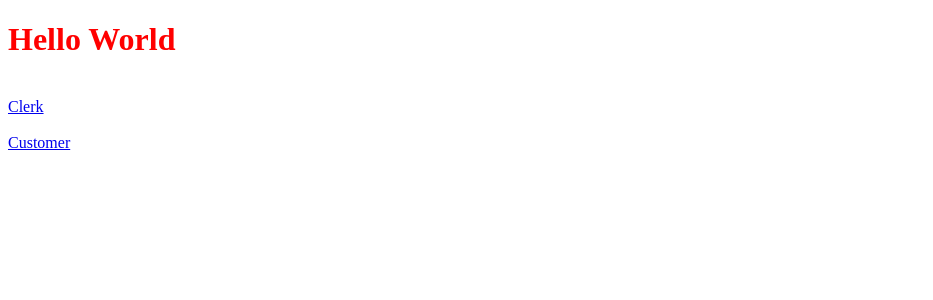
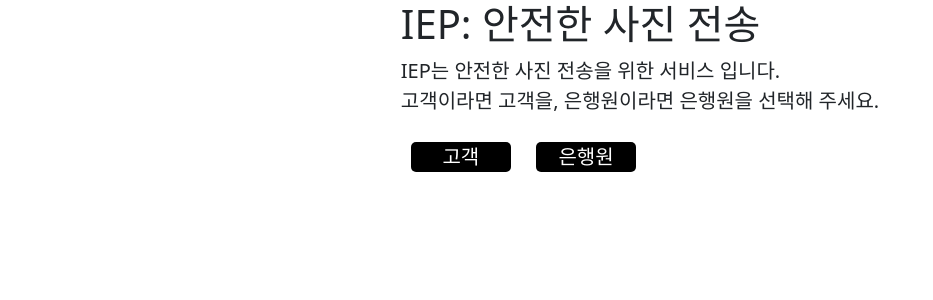
Before and after one commit to CAUIEP/ImageEncryption, a Django app: page / in a window 1280 px wide. Shown: the top 300 px of the page, without its empty margins (0-933 px from the left). Run offline with Django 3.2, Linux system fonts and the light colour scheme; some libraries are stand-ins or nearby versions.

Commit message:
trial for home

```diff
--- a/IEP/IEP/static/css/home.css
+++ b/IEP/IEP/static/css/home.css
@@ -1,3 +1,30 @@
-h1 {
-    color:red;
+
+
+.btn-selection {
+    display: inline-block;
+    margin: 10px;
+    border-radius: 5px;
+    width: 100px;
+    background: black;
+    height: 30px;
+    text-decoration: none;
+    color: white;
+    text-align: center;
 }
+
+.customer:hover {
+    background: red;
+}
+
+.clerk:hover {
+    background: blue;
+}
+
+.cover {
+    display:flex;
+    width: 100%;
+    height: 100%;
+    flex-direction: column;
+    justify-content: center;
+    align-items: center;
+}
--- a/IEP/IEP/templates/home.html
+++ b/IEP/IEP/templates/home.html
@@ -1,21 +1,42 @@
-<!DOCTYPE html>
-<html lang="en">
-<head>
-    <meta charset="UTF-8">
-    <meta http-equiv="X-UA-Compatible" content="IE=edge">
-    <meta name="viewport" content="width=device-width, initial-scale=1.0">
-    <title>HomePage</title>
-    <link rel="stylesheet" href="/static/css/home.css">
-</head>
-<body>
+{% load static %}
 
-    <h1>Hello World</h1>
+<!doctype html>
+<html lang="en" class="h-100">
+  <head>
+    <meta charset="utf-8">
+    <meta name="viewport" content="width=device-width, initial-scale=1">
+    <meta name="description" content="">
+    <meta name="author" content="Mark Otto, Jacob Thornton, and Bootstrap contributors">
+    <meta name="generator" content="Hugo 0.83.1">
+    <title>IEP</title>
 
-    <br>
-    <a href="{% url "Clerk:clerk_home" %}">Clerk</a>
+    <link rel="stylesheet" href="{% static '/css/home.css' %}">
+    <link href="https://cdn.jsdelivr.net/npm/bootstrap@5.0.1/dist/css/bootstrap.min.css" rel="stylesheet" integrity="sha384-+0n0xVW2eSR5OomGNYDnhzAbDsOXxcvSN1TPprVMTNDbiYZCxYbOOl7+AMvyTG2x" crossorigin="anonymous">
 
-    <br><br>
-    <a href="{% url "Customer:customer_home" %}">Customer</a>
 
-</body>
+
+    <!-- Custom styles for this template -->
+  </head>
+  <body>
+
+        <div class="cover">
+            <main class="px-3">
+                <h1>IEP: 안전한 사진 전송</h1>
+                <p class="lead">IEP는 안전한 사진 전송을 위한 서비스 입니다.<br>
+                    고객이라면 고객을, 은행원이라면 은행원을 선택해 주세요.
+                </p>
+                <p class="lead">
+
+                    <a href="{% url 'Customer:customer_home' %}" class="customer btn-selection">고객</a>
+                    <a href="{% url 'Clerk:clerk_home' %}" class="clerk btn-selection">은행원</a>
+
+                </p>
+            </main>
+
+            <footer class="mt-auto text-white-50">
+                <p>Covered by <a href="https://www.https://github.com/CAUIEP/ImageEncryption" class="text-white">IEP</a>.</p>
+            </footer>
+        </div>
+
+  </body>
 </html>
```
Also changed, not shown: IEP/Clerk/migrations/0001_initial.py, IEP/core/migrations/0001_initial.py.
